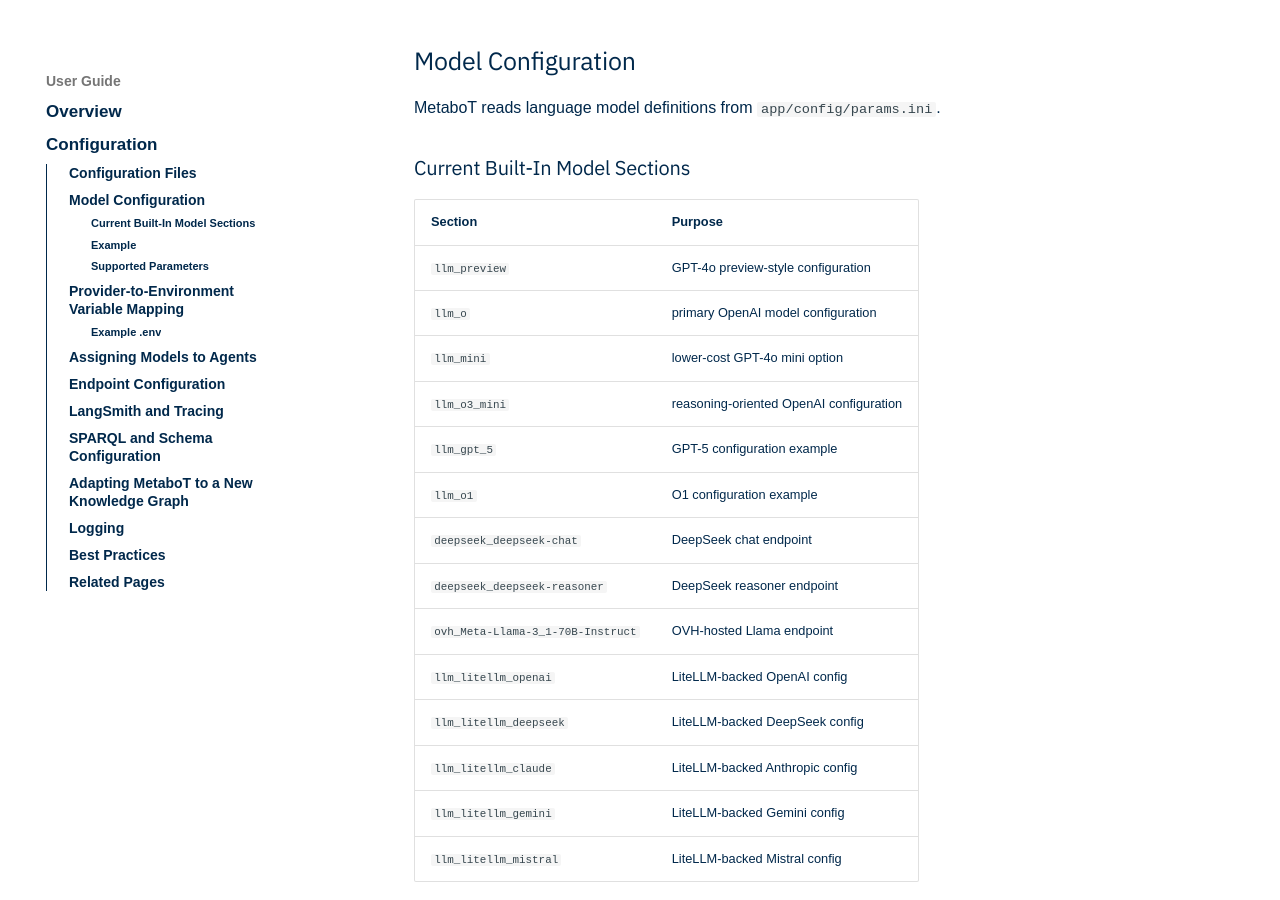
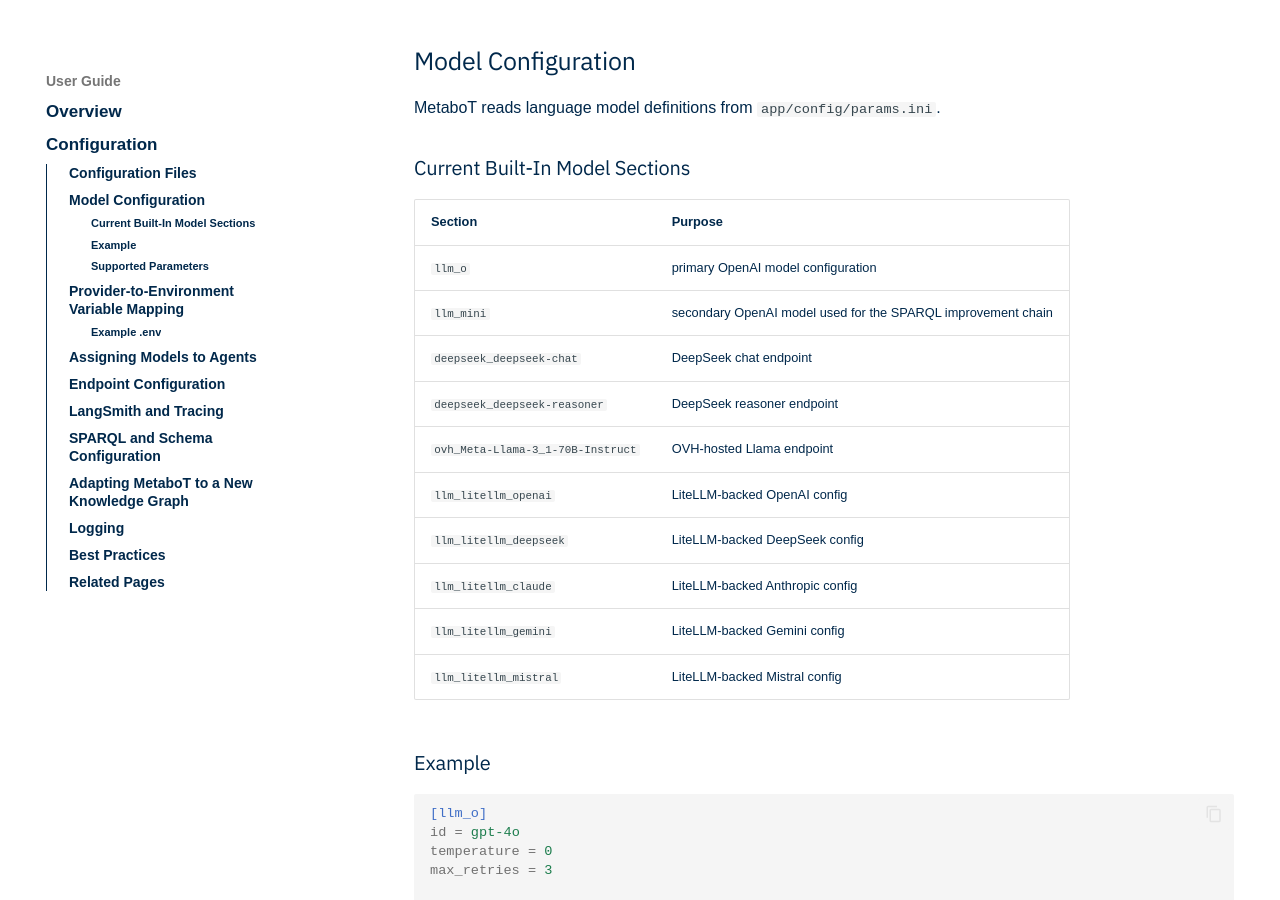
Before and after one commit to HolobiomicsLab/MetaboT, an MkDocs documentation site: the page built from docs/user-guide/configuration.md, in a window 1280 px wide and 900 px high, scrolled down 589 px. Built offline with MkDocs 1.6.1 and Material for MkDocs 9.7.7, drawn with Linux system fonts in a browser that asks for light colours; some web fonts are replaced; comment, search, counter and statistics services are not loaded.

Commit message:
Clean up params.ini LLM sections and fix gpt-5.5 temperature
- Remove unused sections (llm_preview, llm_gpt_5, llm_o1) whose ids
  duplicated other sections and were never retrieved at runtime.
- Rename [llm_o3_mini] -> [llm_mini] so the section name matches its
  actual model id (gpt-5.4-mini); update the SPARQL improvement chain,
  test fixture, and docs accordingly.
- Set temperature=1 for gpt-5.5 sections (llm_o, llm_litellm_openai);
  the API rejects temperature=0 for that model, which was crashing
  agent runs with a 400 unsupported_value error.
- Trim llm_handler.py section list to ["llm_o", "llm_mini"] so the
  module no longer references removed sections.

```diff
--- a/docs/user-guide/configuration.md
+++ b/docs/user-guide/configuration.md
@@ -21,12 +21,8 @@
 
 | Section | Purpose |
 | --- | --- |
-| `llm_preview` | GPT-4o preview-style configuration |
 | `llm_o` | primary OpenAI model configuration |
-| `llm_mini` | lower-cost GPT-4o mini option |
-| `llm_o3_mini` | reasoning-oriented OpenAI configuration |
-| `llm_gpt_5` | GPT-5 configuration example |
-| `llm_o1` | O1 configuration example |
+| `llm_mini` | secondary OpenAI model used for the SPARQL improvement chain |
 | `deepseek_deepseek-chat` | DeepSeek chat endpoint |
 | `deepseek_deepseek-reasoner` | DeepSeek reasoner endpoint |
 | `ovh_Meta-Llama-3_1-70B-Instruct` | OVH-hosted Llama endpoint |
```
Also changed, not shown: docs/api-reference/agents.md (+1 -1 lines), 4 other files.
